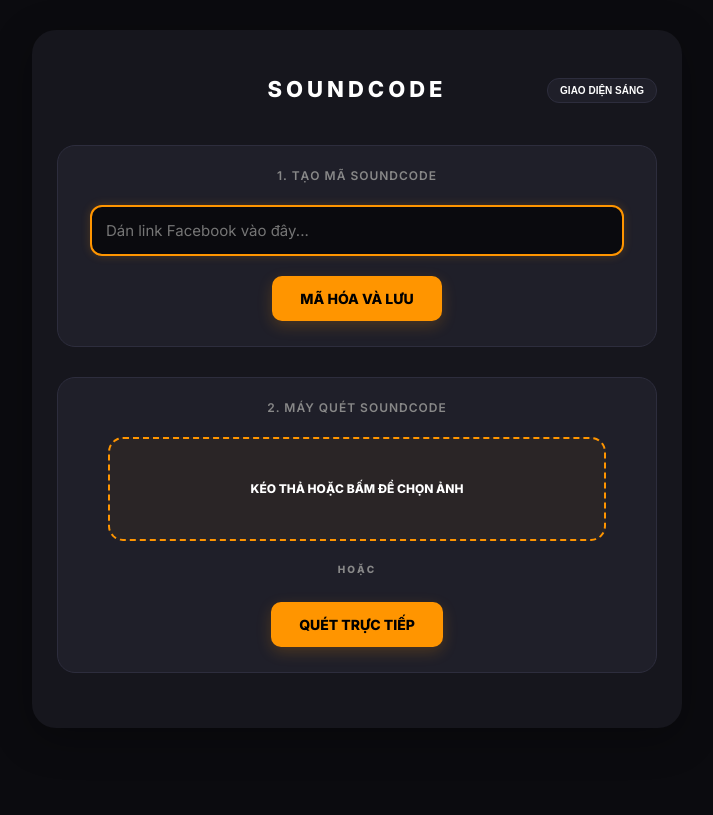
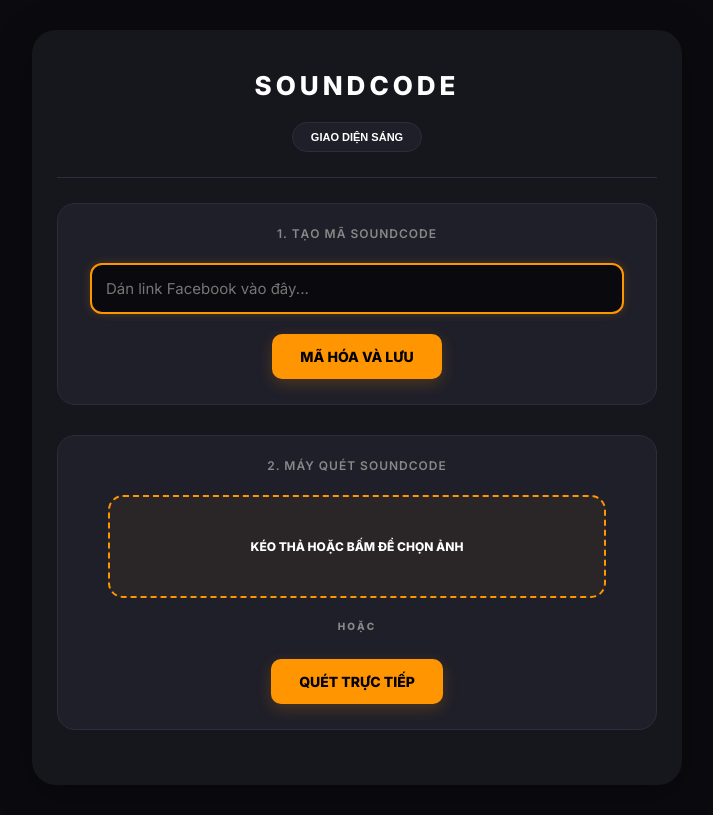
Before and after one commit to nguyenxuanhao35412-cmyk/SoundCode, a plain HTML site: page index.html in a window 1280 px wide. Shown: the whole page, without its empty margins (283-996 px from the left). Drawn offline with Linux system fonts and the light colour scheme.

Commit message:
Update index.html

```diff
--- a/index.html
+++ b/index.html
@@ -36,14 +36,40 @@
 
         .container { max-width: 600px; margin: 20px auto; background: var(--bg-container); padding: 25px; border-radius: 24px; box-shadow: 0 10px 40px rgba(0,0,0,0.3); position: relative; }
 
-        .app-header { position: relative; display: flex; align-items: center; justify-content: center; padding: 10px 0 30px 0; min-height: 50px; }
-        h1 { margin: 0; color: var(--text-title); letter-spacing: 4px; text-transform: uppercase; font-size: 22px; font-weight: 800; width: 100%; }
-
+        /* HEADER XẾP DỌC - CĂN GIỮA (Không bao giờ đè chữ) */
+        .app-header {
+            display: flex;
+            flex-direction: column;
+            align-items: center;
+            justify-content: center;
+            padding: 10px 0 25px 0;
+            margin-bottom: 25px;
+            border-bottom: 1px solid var(--border-color);
+        }
+        h1 {
+            margin: 0 0 15px 0;
+            color: var(--text-title);
+            letter-spacing: 4px;
+            text-transform: uppercase;
+            font-size: 26px;
+            font-weight: 800;
+            text-align: center;
+        }
         .theme-btn {
-            position: absolute; right: 0; background: var(--bg-section); color: var(--text-title);
-            border: 1px solid var(--border-color); padding: 6px 12px; border-radius: 12px;
-            font-size: 10px; cursor: pointer; font-weight: 700; text-transform: uppercase; z-index: 10;
+            position: relative;
+            background: var(--bg-section);
+            color: var(--text-title);
+            border: 1px solid var(--border-color);
+            padding: 8px 18px;
+            border-radius: 20px;
+            font-size: 11px;
+            cursor: pointer;
+            font-weight: 700;
+            text-transform: uppercase;
+            transition: 0.3s;
+            white-space: nowrap;
         }
+        .theme-btn:hover { border-color: var(--btn-bg); color: var(--btn-bg); }
 
         .section { margin-bottom: 30px; padding: 20px; background: var(--bg-section); border-radius: 18px; border: 1px solid var(--border-color); }
         h2 { font-size: 12px; margin-top: 0; text-transform: uppercase; letter-spacing: 1px; color: var(--text-muted); margin-bottom: 20px; font-weight: 600; }
@@ -69,19 +95,8 @@
         .close-btn { position: absolute; top: 40px; right: 20px; background: rgba(0,0,0,0.8); color: #fff; border: 1px solid #fff; padding: 8px 20px; border-radius: 8px; font-weight: 800; font-size: 11px; z-index: 10000; text-transform: uppercase; }
 
         .scan-frame { position: absolute; top: 50%; left: 50%; transform: translate(-50%, -50%); width: 80%; max-width: 400px; height: 150px; border: 2px solid var(--btn-bg); border-radius: 16px; z-index: 9999; box-shadow: 0 0 0 10000px rgba(0,0,0,0.75); }
-
-        /* CẬP NHẬT THANH LASER CHẠY LÊN XUỐNG */
-        .laser {
-            position: absolute; top: 0; left: 0; width: 100%; height: 2px;
-            background: var(--laser-color);
-            box-shadow: 0 0 15px 3px var(--laser-color);
-            animation: scanline 2.5s infinite ease-in-out; /* Dòng này đã được kích hoạt lại */
-        }
-        @keyframes scanline {
-            0%, 100% { transform: translateY(0); opacity: 0; }
-            10%, 90% { opacity: 1; }
-            50% { transform: translateY(148px); }
-        }
+        .laser { position: absolute; top: 0; left: 0; width: 100%; height: 2px; background: var(--laser-color); box-shadow: 0 0 15px 3px var(--laser-color); animation: scanline 2.5s infinite ease-in-out; }
+        @keyframes scanline { 0%, 100% { transform: translateY(0); opacity: 0; } 10%, 90% { opacity: 1; } 50% { transform: translateY(148px); } }
 
         .result-box { margin-top: 20px; background: var(--bg-input); padding: 15px; border-radius: 12px; border: 2px solid var(--btn-bg); display: none; }
         .result-link { color: var(--btn-bg); font-weight: 800; font-size: 18px; display: block; margin-top: 10px; text-decoration: none; text-transform: uppercase; }
@@ -169,6 +184,7 @@
         } catch (e) { alert("Lỗi kết nối!"); }
     }
 
+    // --- HÀM VẼ LOGO 6 VẠCH CHÂN ÁI (BẢN V2.7 - CÓ SAFE ZONE) ---
     function drawBrandLogo(ctx, x, y, radius, color) {
         ctx.beginPath();
         ctx.arc(x, y, radius, 0, Math.PI * 2);
@@ -178,6 +194,8 @@
         ctx.fillStyle = "#FF9500";
         const barW = 5.2;
         const gap = 6.8;
+
+        // CẤU TRÚC 6 VẠCH CÂN ĐỐI, KHÔNG CHẠM VIỀN SẾP ƯNG NHẤT
         const bars = [14, 42, 22, 48, 30, 16];
 
         const totalW = (barW * bars.length) + (gap * (bars.length - 1));
```
